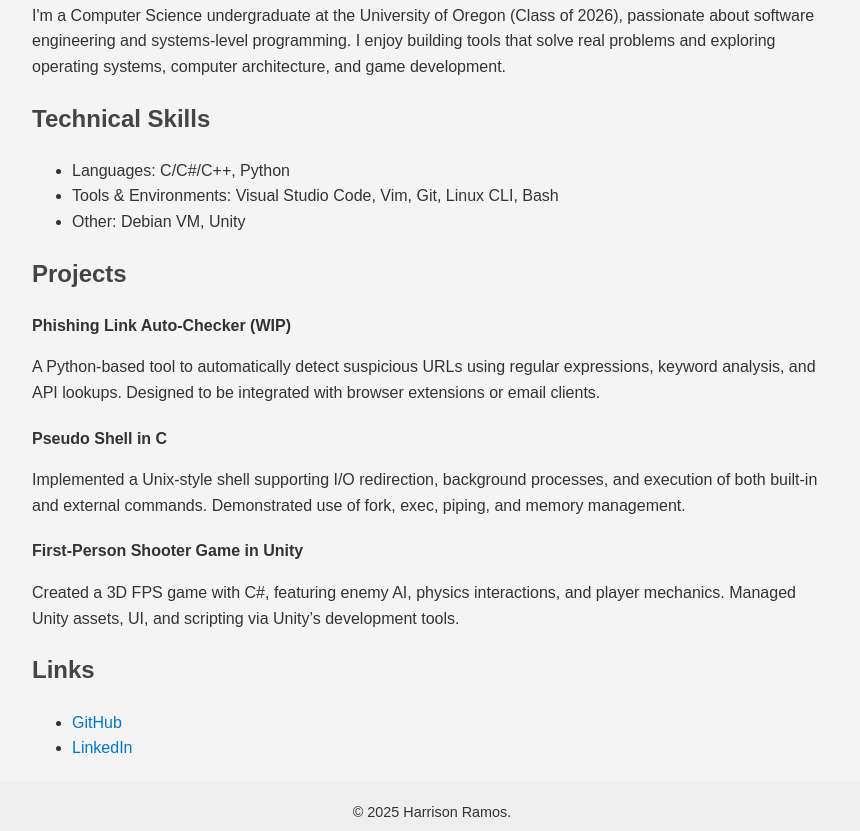
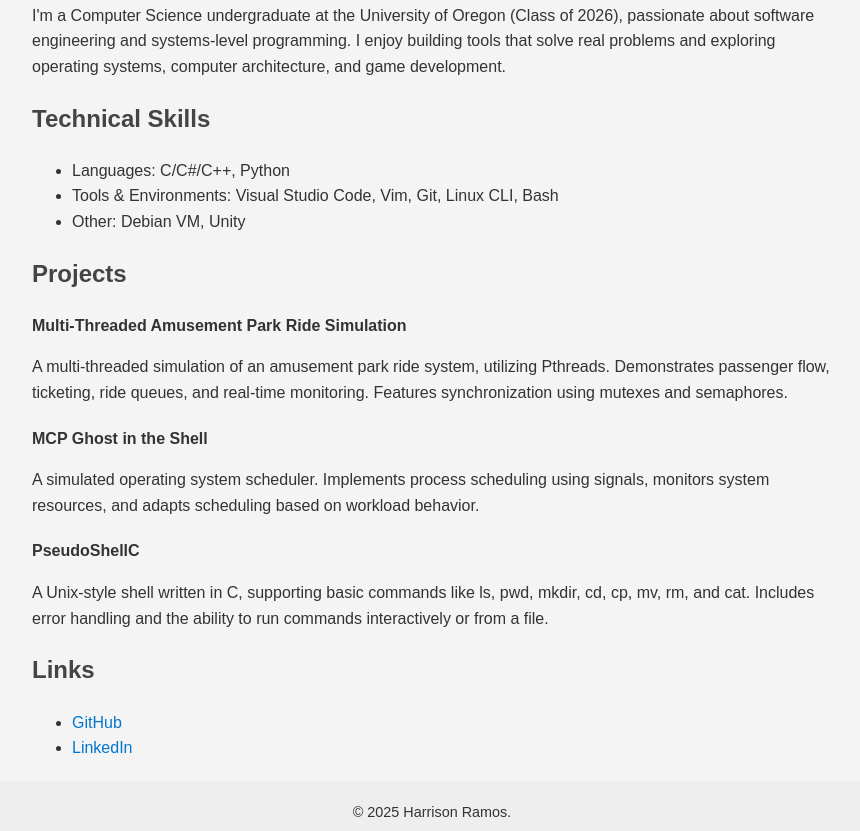
Before and after one commit to RamosHarrison/RamosHarrison.github.io, a plain HTML site: page index.html in a window 1280 px wide. Shown: the part 492-1323 px from the top of the page, without its empty margins (208-1068 px from the left). Drawn offline with Linux system fonts and the light colour scheme.

Commit message:
Update index.html

```diff
--- a/index.html
+++ b/index.html
@@ -79,24 +79,21 @@
 
     <h2>Projects</h2>
     <div class="project">
-      <strong>Phishing Link Auto-Checker (WIP)</strong>
+      <strong>Multi-Threaded Amusement Park Ride Simulation</strong>
       <p>
-        A Python-based tool to automatically detect suspicious URLs using regular expressions,
-        keyword analysis, and API lookups. Designed to be integrated with browser extensions or email clients.
+        A multi-threaded simulation of an amusement park ride system, utilizing Pthreads. Demonstrates passenger flow, ticketing, ride queues, and real-time monitoring. Features synchronization using mutexes and semaphores.
       </p>
     </div>
     <div class="project">
-      <strong>Pseudo Shell in C</strong>
+      <strong>MCP Ghost in the Shell</strong>
       <p>
-        Implemented a Unix-style shell supporting I/O redirection, background processes,
-        and execution of both built-in and external commands. Demonstrated use of fork, exec, piping, and memory management.
+        A simulated operating system scheduler. Implements process scheduling using signals, monitors system resources, and adapts scheduling based on workload behavior.
       </p>
     </div>
     <div class="project">
-      <strong>First-Person Shooter Game in Unity</strong>
+      <strong>PseudoShellC</strong>
       <p>
-        Created a 3D FPS game with C#, featuring enemy AI, physics interactions, and player mechanics.
-        Managed Unity assets, UI, and scripting via Unity’s development tools.
+        A Unix-style shell written in C, supporting basic commands like ls, pwd, mkdir, cd, cp, mv, rm, and cat. Includes error handling and the ability to run commands interactively or from a file.
       </p>
     </div>
 
```
